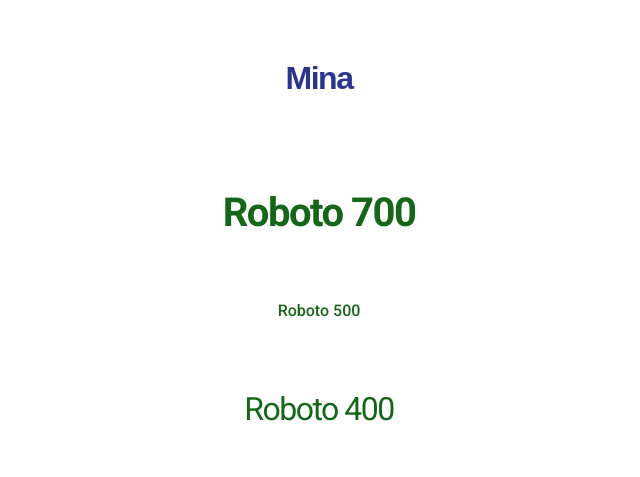
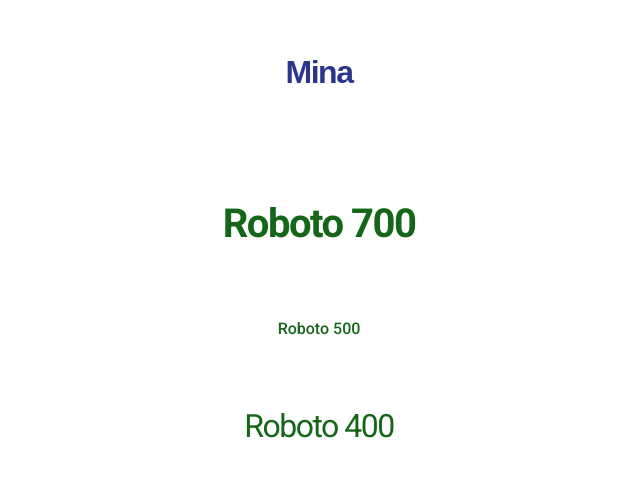
Before and after one commit to devot-academy/devot-finance-web, a Next.js app: page /login in a window 1280 px wide. Shown: the part 159-636 px from the top of the page, without its empty margins (321-961 px from the left). Built offline with nearby package versions, Linux system fonts and the light colour scheme; a web font is replaced by a local one.

Commit message:
fix: simplify component text

```diff
--- a/src/components/atoms/text/index.tsx
+++ b/src/components/atoms/text/index.tsx
@@ -1,16 +1,13 @@
 import React from 'react';
-import getTextComponent from './styles';
+import * as S from './styles';
 import { ColorFormat } from '../../../styles/theme/colors';
 
-type TextType = 'headline-1' | 'headline-2' | 'subtitle-1' | 'body-1';
-
-export interface IText {
-  type: TextType;
+export interface ITextProps {
+  type: S.IType;
   color?: keyof ColorFormat;
   children: React.ReactNode;
 }
 
-export default function Text(props: IText) {
-  const Component = getTextComponent(props.type);
-  return <Component {...props}>{props.children}</Component>;
+export default function Text({ children, ...rest }: ITextProps) {
+  return <S.TextComponent {...rest}>{children}</S.TextComponent>;
 }
--- a/src/components/atoms/text/styles.ts
+++ b/src/components/atoms/text/styles.ts
@@ -1,18 +1,11 @@
 import styled, { css } from 'styled-components'
-import { IText } from './index'
+import { ITextProps } from './index'
 
-type TextType = 'headline-1' | 'headline-2' | 'subtitle-1' | 'body-1'
+export type IType = keyof typeof typeMapper;
+type ITextComponent = Omit<ITextProps, 'children'>
 
-interface TypeMapper {
-  [key: string]: {
-    as: keyof JSX.IntrinsicElements
-    textFormat: ReturnType<typeof css>
-  }
-}
-
-export const typeMapper: TypeMapper = {
+export const typeMapper = {
   'headline-1': {
-    as: 'h1',
     textFormat: css`
       font-family: ${props => props.theme.FONTS.HEADING};
       font-weight: ${props => props.theme.FONTS.FONT_WEIGHTS.BOLD};
@@ -23,7 +16,6 @@
     `
   },
   'headline-2': {
-    as: 'h2',
     textFormat: css`
       font-family: ${props => props.theme.FONTS.BODY};
       font-weight: ${props => props.theme.FONTS.FONT_WEIGHTS.BOLD};
@@ -34,7 +26,6 @@
     `
   },
   'subtitle-1': {
-    as: 'p',
     textFormat: css`
       font-family: ${props => props.theme.FONTS.BODY};
       font-weight: ${props => props.theme.FONTS.FONT_WEIGHTS.MEDIUM};
@@ -44,7 +35,6 @@
     `
   },
   'body-1': {
-    as: 'p',
     textFormat: css`
       font-family: ${props => props.theme.FONTS.BODY};
       font-weight: ${props => props.theme.FONTS.FONT_WEIGHTS.REGULAR};
@@ -56,10 +46,8 @@
   }
 }
 
-const getTextComponent = (type: TextType) => styled(typeMapper[type].as)<IText>`
-  ${typeMapper[type].textFormat}
+export const TextComponent = styled.p<ITextComponent>`
+  ${({ type }) => typeMapper[type].textFormat}
   color: ${({ color, theme }) =>
     color ? theme.COLORS[color] : theme.COLORS.PRIMARY};
 `
-
-export default getTextComponent
```
